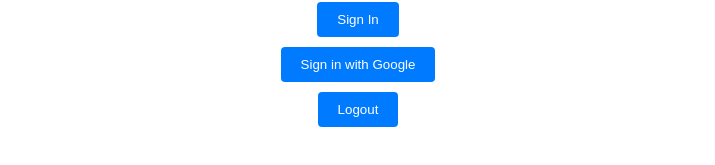
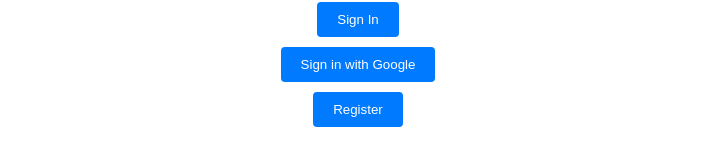
Before and after one commit to ReddIndiann/fire, a React (Create React App) app: page / in a window 1280 px wide. Shown: the part 231-396 px from the top of the page, without its empty margins (262-977 px from the left). Built offline with nearby package versions, Linux system fonts and the light colour scheme.

Commit message:
splitiing add and show page

```diff
--- a/src/App.js
+++ b/src/App.js
@@ -8,7 +8,7 @@
 import SignUp from './Pages/SignUp';
 import MovieStore from './Pages/MovieStore';
 import { BrowserRouter as Router, Route, Routes, Switch, Link, BrowserRouter } from 'react-router-dom';
-
+import MovieDisplay from './Pages/movieDisplay';
 
 
 
@@ -27,6 +27,8 @@
   <Route path="/" element= {<SignUp/>}/>
   <Route path="/register" element= {<SignIn/>}/>
   <Route path="/movie" element={<MovieStore/>}/>
+  <Route path="/movielist" element={<MovieDisplay/>}/>
+
 </Routes>
 </Router>
     </div>
--- a/src/Pages/MovieStore.js
+++ b/src/Pages/MovieStore.js
@@ -5,6 +5,7 @@
 import { getDocs ,collection, addDoc,deleteDoc,doc,updateDoc  } from 'firebase/firestore';
 import {db, auth } from '../config/firebase';
 import "./movies.css"
+
 
 export default function MovieStore(){
     const [moviesList,setMoviesList] = useState([ ]);
@@ -51,11 +52,11 @@
      const onSubmitMoive = async()=>{
       try{
     await addDoc(moviesCollectionRef, {
-      title:                                    newMovieTitle,
+      title:  newMovieTitle,
        releaseDate: newReleaseDate,
        receivedAnOscar: isNewMovieOscar,
        userId:auth?.currentUser?.uid});
-       getMovieList();
+       navigate("/movielist")
       }catch(err){
         console.error(err)
       }
--- /dev/null
+++ b/src/Pages/movieDisplay.js
@@ -0,0 +1,13 @@
+
+
+
+
+
+
+export default function MovieDisplay(){
+
+    return(<div>
+
+        MOVIEDISPLAY
+    </div>);
+}
--- a/src/components/login.js
+++ b/src/components/login.js
@@ -3,6 +3,8 @@
 import { useState } from "react";
 import { useNavigate } from "react-router-dom";
 import "./auth.css";
+import { Link } from "react-router-dom";
+
 
 export const Login = () => {
   const navigate = useNavigate();
@@ -29,6 +31,7 @@
   const signInWithGoogle = async () => {
     try {
       await signInWithPopup(auth, googleProvider);
+      navigate("/movie");
     } catch (err) {
       console.error(err);
       setError(err.message); // Set the error message in state
@@ -68,9 +71,10 @@
       <button className="button" onClick={signInWithGoogle}>
         Sign in with Google
       </button>
-      <button className="button" onClick={logout}>
-        Logout
-      </button>
+
+<Link to="/register">   <button className="button">
+Register
+    </button></Link>
       {error && <p className="error-message">{error}</p>}
     </div>
   );
```
